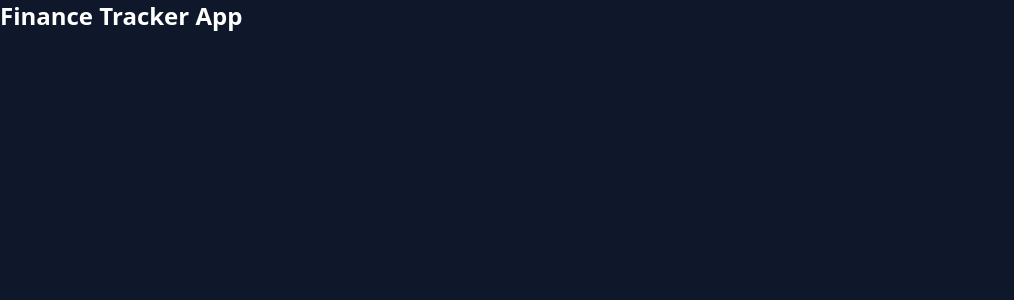
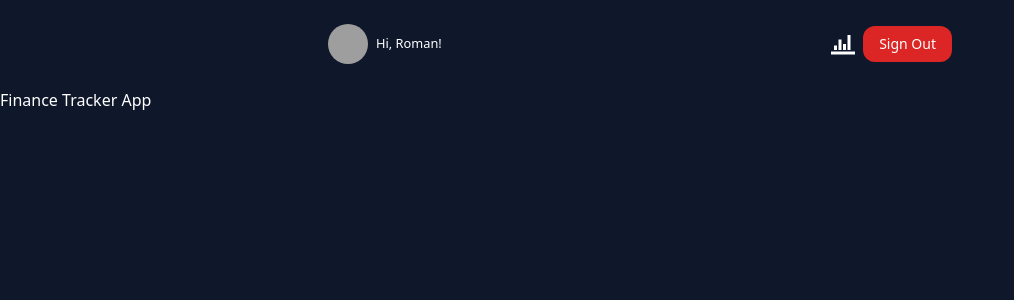
Before and after one commit to rkudryashov94/finance-tracker-app, a Next.js app: page / in a window 1280 px wide. Shown: the top 300 px of the page, without its empty margins (0-1014 px from the left). Built offline with nearby package versions, Linux system fonts and the light colour scheme; grey boxes are pictures that could not be loaded.

Commit message:
Finished the Navigation bar
Created a Navigation component. Added the profile picture, name, stats icon, and logout button to the navigation bar component. Added component to layout.js so it shows on top of every page.

```diff
--- /dev/null
+++ b/app/components/Navigation.js
@@ -0,0 +1,36 @@
+import { ImStatsBars } from "react-icons/im";
+
+function Nav() {
+  return (
+    <header className="container max-w-2xl px-6 py-6 mx-auto">
+      <div className="flex items-center justify-between">
+        {/* User Information */}
+        <div className="flex items-center gap-2">
+          {/* img */}
+          <div className="h-[40px] w-[40px] rounded-full overflow-hidden">
+            <img
+              className="h-full w-full object-cover"
+              src="https://thispersondoesnotexist.com/"
+              alt="Profile image"
+            />
+          </div>
+
+          {/* name */}
+          <small>Hi, Roman!</small>
+        </div>
+
+        {/* Right side of navigation */}
+        <nav className="flex items-center gap-2">
+          <div>
+            <ImStatsBars className="text-2xl" />
+          </div>
+          <div>
+            <button className="btn btn-danger">Sign Out</button>
+          </div>
+        </nav>
+      </div>
+    </header>
+  );
+}
+
+export default Nav;
--- a/app/globals.css
+++ b/app/globals.css
@@ -4,6 +4,20 @@
 
 @layer base {
   body {
-    @apply text-white bg-slate-900
+    @apply text-white bg-slate-900;
+  }
+
+  button {
+    @apply hover:scale-110 transition-all duration-100;
   }
 }
+
+@layer utilities {
+  .btn {
+    @apply px-4 py-2 text-sm capitalize rounded-xl;
+  }
+
+  .btn-danger {
+    @apply bg-red-600 border-red-600 text-white;
+  }
+}
--- a/app/layout.js
+++ b/app/layout.js
@@ -1,5 +1,7 @@
 import localFont from "next/font/local";
 import "./globals.css";
+
+import Nav from "@/app/components/Navigation";
 
 const geistSans = localFont({
   src: "./fonts/GeistVF.woff",
@@ -23,6 +25,7 @@ export default function RootLayout({ children }) {
       <body
         className={`${geistSans.variable} ${geistMono.variable} antialiased`}
       >
+        <Nav />
         {children}
       </body>
     </html>
--- a/app/page.js
+++ b/app/page.js
@@ -1,5 +1,5 @@
+"use client";
+
 export default function Home() {
-  return (
-    <h1 className="text-2xl font-bold">Finance Tracker App</h1>
-  );
+  return <p>Finance Tracker App</p>;
 }
--- a/package.json
+++ b/package.json
@@ -9,9 +9,10 @@
     "lint": "next lint"
   },
   "dependencies": {
+    "next": "14.2.13",
     "react": "^18",
     "react-dom": "^18",
-    "next": "14.2.13"
+    "react-icons": "^5.3.0"
   },
   "devDependencies": {
     "postcss": "^8",
```
Also changed, not shown: 1 other file (tests, documents, lock files or other folders).
